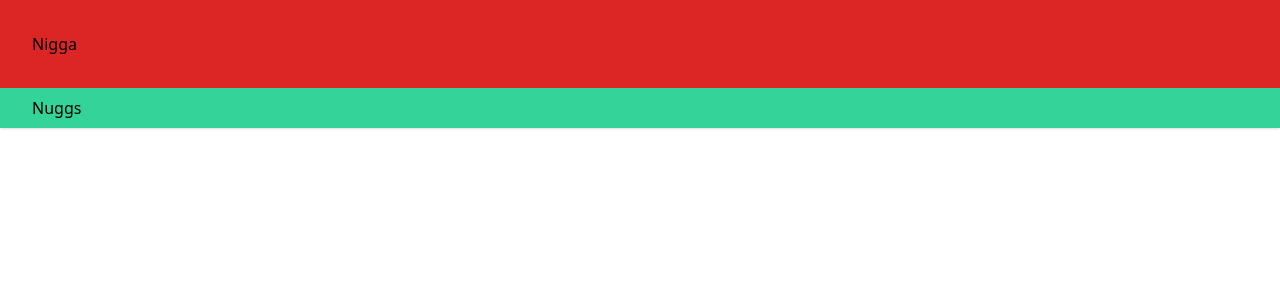
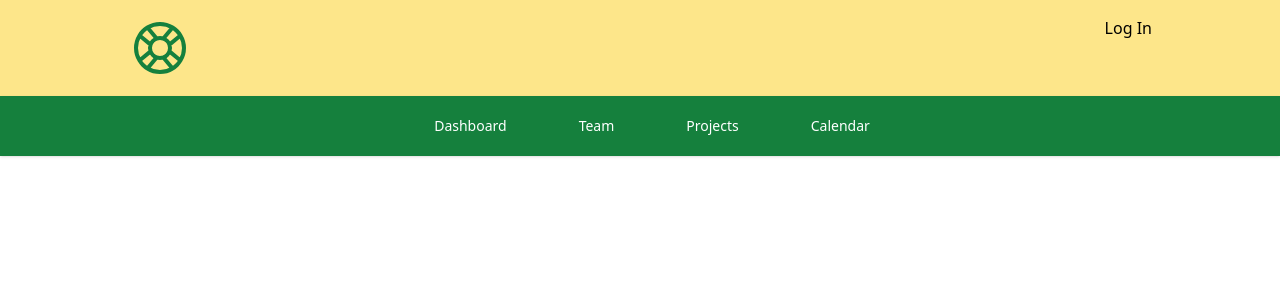
Before and after one commit to mohammed-alialhassan/figurenow, a Next.js app in the folder client/: page /new in a window 1280 px wide. Shown: the top 300 px of the page. Built offline with nearby package versions, Linux system fonts and the light colour scheme.

Commit message:
More work done on both desktop and mobile versions of navbar

```diff
--- a/client/components/Navbar.js
+++ b/client/components/Navbar.js
@@ -1,14 +1,67 @@
-
+import React from 'react';
+import { Bars3Icon, BellIcon, XMarkIcon } from '@heroicons/react/24/outline'
+import image from '../public/logo.png'
 
 export default function Navbar() {
 
+    const navigation = [
+        { name: 'Dashboard', href: '#', current: false },
+        { name: 'Team', href: '#', current: false },
+        { name: 'Projects', href: '#', current: false },
+        { name: 'Calendar', href: '#', current: false },
+      ]
+
+      /* function handleClick(item) {
+
+        item.current = true;
+      } */
+
+      function classNames(...classes) {
+        return classes.filter(Boolean).join(' ')
+      }
+
     return (
     <>
-        <div className="mx-auto py-8 sm:px-4 lg:px-8 bg-red-600 shadow flex-row justify-around">
-            Nigga
+        <div className="hidden sm:block mx-auto py-8 sm:px-4 lg:px-32 lg:py-6 xl:py-4 bg-amber-200 shadow flex-row justify-around">
+         <div className='flex justify-between'>
+            <svg xmlns="http://www.w3.org/2000/svg" fill="none" viewBox="0 0 24 24" strokeWidth={1.5} stroke="currentColor" className="w-16 h-16 stroke-green-700">
+  <path strokeLinecap="round" strokeLinejoin="round" d="M16.712 4.33a9.027 9.027 0 011.652 1.306c.51.51.944 1.064 1.306 1.652M16.712 4.33l-3.448 4.138m3.448-4.138a9.014 9.014 0 00-9.424 0M19.67 7.288l-4.138 3.448m4.138-3.448a9.014 9.014 0 010 9.424m-4.138-5.976a3.736 3.736 0 00-.88-1.388 3.737 3.737 0 00-1.388-.88m2.268 2.268a3.765 3.765 0 010 2.528m-2.268-4.796a3.765 3.765 0 00-2.528 0m4.796 4.796c-.181.506-.475.982-.88 1.388a3.736 3.736 0 01-1.388.88m2.268-2.268l4.138 3.448m0 0a9.027 9.027 0 01-1.306 1.652c-.51.51-1.064.944-1.652 1.306m0 0l-3.448-4.138m3.448 4.138a9.014 9.014 0 01-9.424 0m5.976-4.138a3.765 3.765 0 01-2.528 0m0 0a3.736 3.736 0 01-1.388-.88 3.737 3.737 0 01-.88-1.388m2.268 2.268L7.288 19.67m0 0a9.024 9.024 0 01-1.652-1.306 9.027 9.027 0 01-1.306-1.652m0 0l4.138-3.448M4.33 16.712a9.014 9.014 0 010-9.424m4.138 5.976a3.765 3.765 0 010-2.528m0 0c.181-.506.475-.982.88-1.388a3.736 3.736 0 011.388-.88m-2.268 2.268L4.33 7.288m6.406 1.18L7.288 4.33m0 0a9.024 9.024 0 00-1.652 1.306A9.025 9.025 0 004.33 7.288" />
+</svg>
+    <a href='/login'> Log In</a>
+</div>
+
         </div>
-        <div className="mx-auto py-2 sm:px-4 lg:px-8 bg-emerald-400 shadow">
-            Nuggs
+        <div className="mx-auto py-8 sm:py-3 sm:px-4 lg:px-2 bg-green-700 shadow">
+            <div className="sm:hidden block px-6 flex justify-between">
+            <svg xmlns="http://www.w3.org/2000/svg" fill="none" viewBox="0 0 24 24" strokeWidth={1.5} stroke="currentColor" className="w-8 h-8 stroke-amber-200">
+  <path strokeLinecap="round" strokeLinejoin="round" d="M16.712 4.33a9.027 9.027 0 011.652 1.306c.51.51.944 1.064 1.306 1.652M16.712 4.33l-3.448 4.138m3.448-4.138a9.014 9.014 0 00-9.424 0M19.67 7.288l-4.138 3.448m4.138-3.448a9.014 9.014 0 010 9.424m-4.138-5.976a3.736 3.736 0 00-.88-1.388 3.737 3.737 0 00-1.388-.88m2.268 2.268a3.765 3.765 0 010 2.528m-2.268-4.796a3.765 3.765 0 00-2.528 0m4.796 4.796c-.181.506-.475.982-.88 1.388a3.736 3.736 0 01-1.388.88m2.268-2.268l4.138 3.448m0 0a9.027 9.027 0 01-1.306 1.652c-.51.51-1.064.944-1.652 1.306m0 0l-3.448-4.138m3.448 4.138a9.014 9.014 0 01-9.424 0m5.976-4.138a3.765 3.765 0 01-2.528 0m0 0a3.736 3.736 0 01-1.388-.88 3.737 3.737 0 01-.88-1.388m2.268 2.268L7.288 19.67m0 0a9.024 9.024 0 01-1.652-1.306 9.027 9.027 0 01-1.306-1.652m0 0l4.138-3.448M4.33 16.712a9.014 9.014 0 010-9.424m4.138 5.976a3.765 3.765 0 010-2.528m0 0c.181-.506.475-.982.88-1.388a3.736 3.736 0 011.388-.88m-2.268 2.268L4.33 7.288m6.406 1.18L7.288 4.33m0 0a9.024 9.024 0 00-1.652 1.306A9.025 9.025 0 004.33 7.288" />
+</svg>
+
+<h1 className='text-white py-2 text-xl font-bold'> Figurenow </h1>
+            <svg xmlns="http://www.w3.org/2000/svg" fill="none" viewBox="0 0 24 24" strokeWidth={1.5} stroke="currentColor" className="w-8 h-8 hover:stroke-amber-300">
+  <path strokeLinecap="round" strokeLinejoin="round" d="M3.75 6.75h16.5M3.75 12h16.5m-16.5 5.25h16.5" />
+</svg>
+
+            </div>
+        <div className="hidden sm:ml-6 sm:block">
+                  <div className="flex justify-center space-x-12">
+                    {navigation.map((item) => (
+                      <a
+                        key={item.name}
+                        href={item.href}
+
+
+                        className={classNames(
+                          item.current ? 'bg-gray-900 text-white' : 'text-white hover:bg-gray-700 hover:text-white',
+                          'px-3 py-2 rounded-md text-sm font-medium'
+                        )}
+                        aria-current={item.current ? 'page' : undefined}
+                      >
+                        {item.name}
+                      </a>
+                    ))}
+                  </div>
+                </div>
         </div>
     </>
     )
```
Also changed, not shown: client/public/logo.png (added), 1 other file (tests, documents, lock files or other folders).
